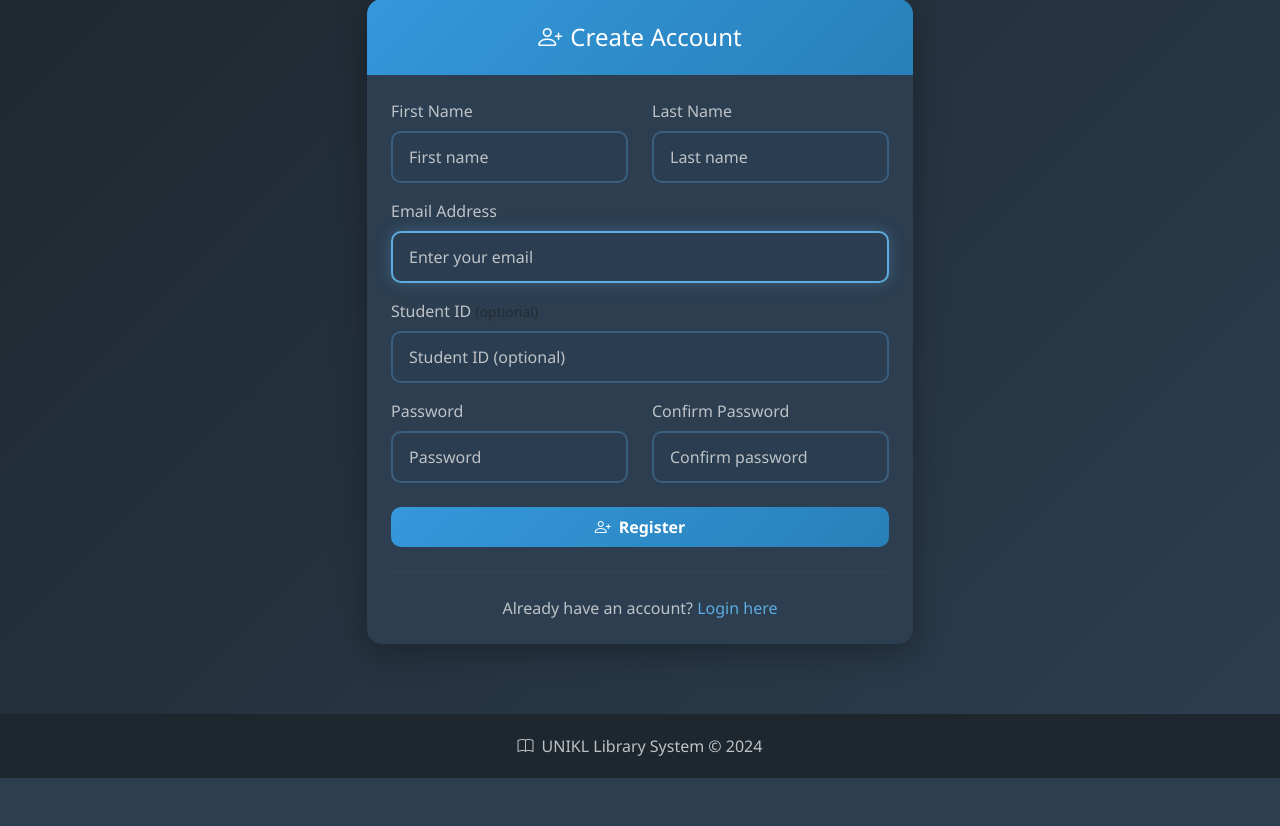
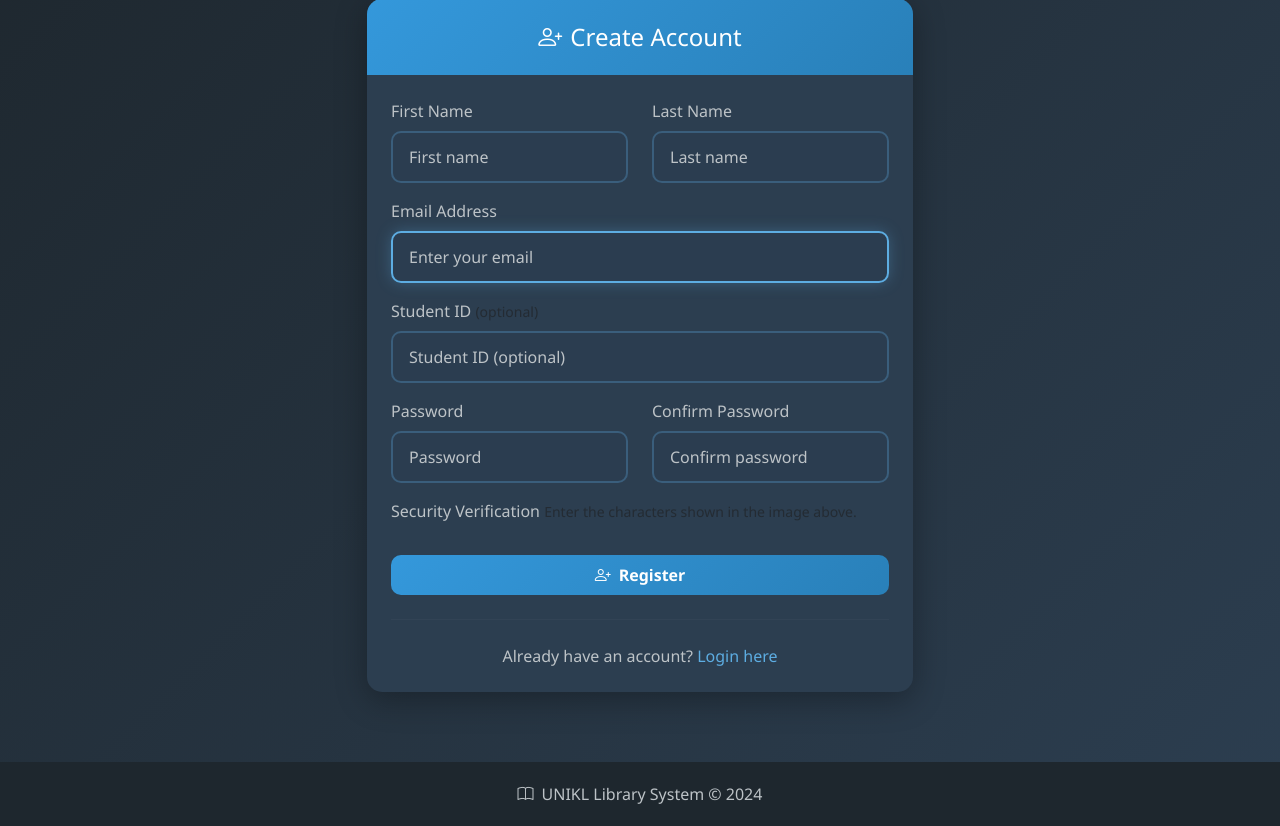
Before and after one commit to Snuggy24/UNIKL-Library-System-, a Django app: page /accounts/register/ in a window 1280 px wide. Shown: the part 139-965 px from the top of the page. Before the commit the page ends 917 px from the top, so only its background shows below. Run offline with Django 5.2, Linux system fonts and the light colour scheme.

Commit message:
Update register.html

```diff
--- a/library_management/templates/accounts/register.html
+++ b/library_management/templates/accounts/register.html
@@ -61,6 +61,20 @@
                         </div>
                     </div>
 
+                    <!-- CAPTCHA -->
+                    <div class="mb-3">
+                        <label class="form-label">Security Verification</label>
+
+                        <!-- render CAPTCHA -->
+                        {{ form.captcha }}
+
+                        {% if form.captcha.errors %}
+                        <div class="text-danger small mt-1">{{ form.captcha.errors.0 }}</div>
+                        {% endif %}
+
+                        <small class="text-muted">Enter the characters shown in the image above.</small>
+                    </div>
+
                     {% if form.non_field_errors %}
                     <div class="alert alert-danger">
                         {% for error in form.non_field_errors %}
```
